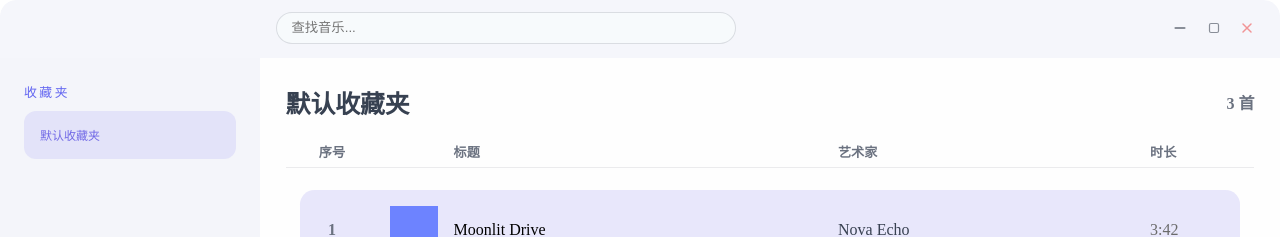
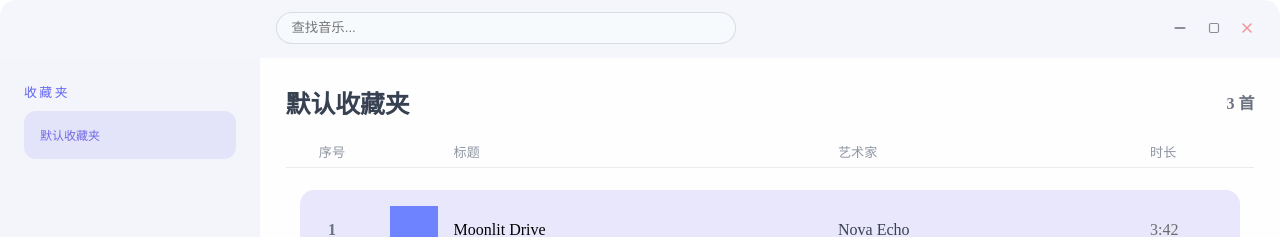
Before and after one commit to LazyChildren/player-client, a Vue app: page / in a window 1280 px wide. Shown: the top 237 px of the page. Built offline with nearby package versions, Linux system fonts and the light colour scheme.

Commit message:
fix ui-2

```diff
--- a/src/components/PlaylistView.vue
+++ b/src/components/PlaylistView.vue
@@ -127,9 +127,9 @@ function selectTrack(index: number) {
   gap: 0.75rem;
   padding: 0 0.9rem 0.35rem;
   border-bottom: 1px solid rgba(15, 23, 42, 0.08);
-  color: #6b7280;
+  color: #8e95a1;
   font-size: 0.82rem;
-  font-weight: 700;
+  font-weight: 400;
 }
 
 .col-index {
```
